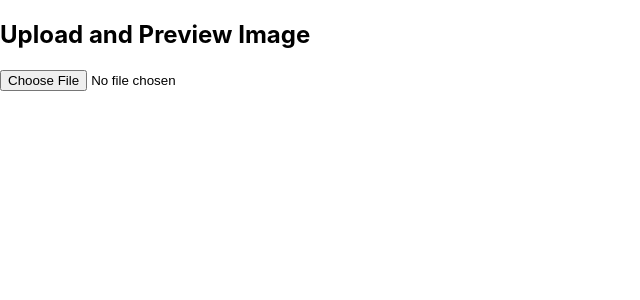
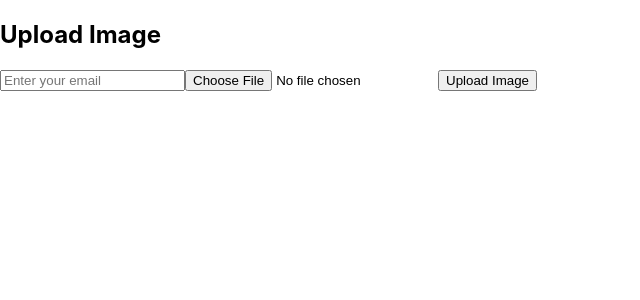
Before and after one commit to AsmaaArfa/FinalProject, a React (Create React App) app: page /profile in a window 1280 px wide. Shown: the top 300 px of the page, without its empty margins (0-640 px from the left). Built offline with nearby package versions, Linux system fonts and the light colour scheme.

Commit message:
commit change

```diff
--- a/src/Login.js
+++ b/src/Login.js
@@ -11,7 +11,7 @@ function Login() {
     e.preventDefault();
     try {
       // Replace with your AWS Lambda endpoint
-      const response = await axios.post("https://5nn2xk9qie.execute-api.us-east-1.amazonaws.com/dev/login", {
+      const response = await axios.post("https://ia7vd5dcti.execute-api.us-east-1.amazonaws.com/dev/login", {
         email,
         password,
       });
--- a/src/Profile.js
+++ b/src/Profile.js
@@ -1,24 +1,77 @@
-// src/Profile.js
 import React, { useState } from "react";
+import axios from "axios";
 
-function Profile() {
+function UploadImage() {
+  const [email, setEmail] = useState("");
+  const [file, setFile] = useState(null);
+  const [message, setMessage] = useState("");
+  const [imageUrl, setImageUrl] = useState("");
   const [image, setImage] = useState(null);
-  const [imageUrl, setImageUrl] = useState("");
 
-  const handleImageChange = (e) => {
+  const handleFileChange = (e) => {
+    setFile(e.target.files[0]);
     if (e.target.files[0]) {
       setImage(e.target.files[0]);
       setImageUrl(URL.createObjectURL(e.target.files[0]));
     }
   };
 
+  const handleUpload = async () => {
+    if (!file || !email) {
+      setMessage("Please enter your email and select a file.");
+      return;
+    }
+
+    const reader = new FileReader();
+    reader.readAsDataURL(file);
+    reader.onload = async () => {
+      const base64Image = reader.result.split(",")[1];
+      const image = {
+        name: file.name,
+        base64: base64Image,
+        type: file.type,
+      };
+
+      try {
+        const response = await axios.put(
+          "https://p2drjrpw9f.execute-api.us-east-1.amazonaws.com/dev/uploadv2",
+          { email, image },
+          {
+            headers: {
+              "Content-Type": "application/json",
+            },
+          }
+        );
+        setMessage(response.data.message);
+        setImageUrl(response.data.imageUrl); // Pre-signed GET URL
+      } catch (error) {
+        setMessage("Upload failed. Please try again.");
+        console.error("Error uploading image:", error);
+      }
+    };
+  };
+
   return (
     <div>
-      <h2>Upload and Preview Image</h2>
-      <input type="file" onChange={handleImageChange} />
-      {imageUrl && <img src={imageUrl} alt="Profile Preview" style={{ width: "300px", height: "auto" }} />}
+      <h2>Upload Image</h2>
+      <input
+        type="email"
+        placeholder="Enter your email"
+        value={email}
+        onChange={(e) => setEmail(e.target.value)}
+      />
+      <input type="file" onChange={handleFileChange} />
+      <button onClick={handleUpload}>Upload Image</button>
+      <p>{message}</p>
+      {imageUrl && (
+        <img
+          src={imageUrl}
+          alt="Uploaded"
+          style={{ width: "300px", height: "auto" }}
+        />
+      )}
     </div>
   );
 }
 
-export default Profile;
+export default UploadImage;
--- a/src/Signup.js
+++ b/src/Signup.js
@@ -6,22 +6,44 @@ function Signup() {
   const [email, setEmail] = useState("");
   const [password, setPassword] = useState("");
   const [name, setName] = useState("");
+  const [file, setFile] = useState(null);
   const navigate = useNavigate();
 
   const handleSignup = async (e) => {
     e.preventDefault();
+    if (!file) {
+      console.error("Please select a profile image.");
+      return;
+    }
+
+    const reader = new FileReader();
+    reader.readAsDataURL(file);
+    reader.onload = async () => {
+      const base64Image = reader.result.split(",")[1];
+      const profileImage = {
+        name: file.name,
+        base64: base64Image,
+        type: file.type,
+      };
+
       try {
         // Replace with your AWS Lambda endpoint
-      const response = await axios.post("https://5nn2xk9qie.execute-api.us-east-1.amazonaws.com/dev/signup", {
+        const response = await axios.post("https://ia7vd5dcti.execute-api.us-east-1.amazonaws.com/dev/signup", {
           email,
           password,
           name,
+          profileImage,
         });
         console.log("User signed up:", response.data);
-      navigate("/login"); // Adding a delay to ensure the navigation happens smoothly
+        navigate("/login");
       } catch (error) {
         console.error("Error signing up:", error);
       }
+    };
+  };
+
+  const handleFileChange = (e) => {
+    setFile(e.target.files[0]);
   };
 
   return (
@@ -31,6 +53,7 @@ function Signup() {
         <input type="text" placeholder="Name" value={name} onChange={(e) => setName(e.target.value)} />
         <input type="email" placeholder="Email" value={email} onChange={(e) => setEmail(e.target.value)} />
         <input type="password" placeholder="Password" value={password} onChange={(e) => setPassword(e.target.value)} />
+        <input type="file" onChange={handleFileChange} />
         <button type="submit">Signup</button>
       </form>
     </div>
```
Lines whose indentation alone changed are shown as unchanged.
